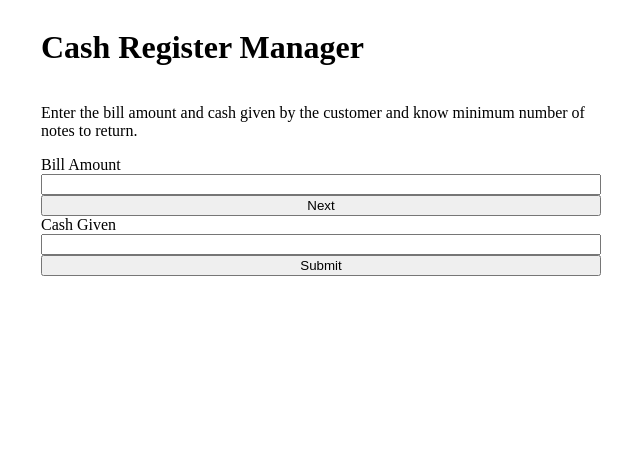
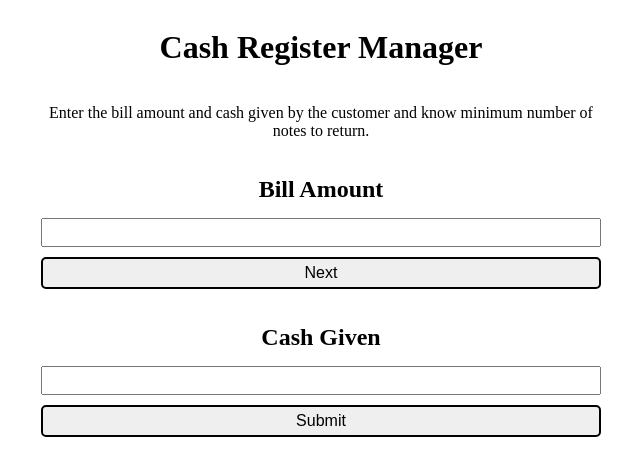
Before and after one commit to Ankur9669/Cash-Register-Mark-10, a React (Create React App) app in the folder cash-register/: page / in a window 1280 px wide. Both pictures are taken after a click on the button "Next". Shown: the top 476 px of the page, without its empty margins (319-959 px from the left). Built offline with nearby package versions, Linux system fonts and the light colour scheme.

Commit message:
updated table structure

```diff
--- a/cash-register/src/App.css
+++ b/cash-register/src/App.css
@@ -1,20 +1,79 @@
+*{
+  text-align: center;
+}
 .container{
   display: flex;
   flex-direction: column;
-  width: 50vw;
   max-width: 560px;
   min-width: 360px;
   margin: auto;
 }
+.label{
+  font-size: 1.5rem;
+  font-weight: 600;
+  padding: 5px;
+  margin-top: 5px;
+  margin-bottom: 5px;
+}
+.button{
+  margin-top: 5px;
+  margin-bottom: 5px;
+  padding: 5px;
+  font-size: 1rem;
+  border-top-left-radius: 5px;
+  border-bottom-left-radius: 5px;
+  border-top-right-radius: 5px;
+  border-bottom-right-radius: 5px;
+  cursor: pointer;
+  border-style: solid;
+}
 .bill-amount-container{
   display: flex;
   flex-direction: column;
+  margin-top: 10px;
+  margin-bottom: 10px;
+}
+
+.input-bill-amount{
+  padding: 5px;
+  margin-top: 5px;
+  margin-bottom: 5px;
+}
+.next-button{
+  padding: 5px;
+  margin-top: 5px;
+  margin-bottom: 5px;
+}
+.input-amount-received{
+  padding: 5px;
+  margin-top: 5px;
+  margin-bottom: 5px;
+}
+.submit-button{
+  padding: 5px;
+  margin-top: 5px;
+  margin-bottom: 5px;
 }
 .amount-received-container{
   display: flex;
   flex-direction: column;
+  margin-top: 10px;
+  margin-bottom: 10px;
 }
 .notes-table{
   margin: auto;
-
+  margin-top: 10px;
+  text-align: center;
 }
+.table-heading{
+  font-size: 1.5rem;
+  font-weight: 600;
+  padding: 5px;
+  margin-top: 5px;
+  margin-bottom: 5px;
+}
+table, th, td {
+  border: 1px solid black;
+  border-collapse: collapse;
+  padding: 10px;
+}
--- a/cash-register/src/App.js
+++ b/cash-register/src/App.js
@@ -8,58 +8,82 @@ function App()
   return (
     <div className="App">
       <div className = "container">
-        <h1>Cash Register Manager</h1>
-        <p>Enter the bill amount and cash given by the customer
+        <h1 className = "app-heading">Cash Register Manager</h1>
+        <p className = "app-description">Enter the bill amount and cash given by the customer
           and know minimum number of notes to return.
         </p>
 
 
         <div className = "bill-amount-container">
-          <label for = "bill-amount">Bill Amount</label>
-          <input type = "number"></input>
-          <button onClick = {() => setNextClicked(true)}>Next</button>
+          <label for = "bill-amount" className = "label">Bill Amount</label>
+          <input type = "number" id = "bill-amount" className = "input-bill-amount"></input>
+          <button onClick = {() => setNextClicked(true)} className = "button">Next</button>
         </div>
 
         {isNextClicked == true &&
         <div className = "amount-received-container">
-          <label for = "amount-received">Cash Given</label>
-          <input type = "number"></input>
-          <button onClick = {() => setSubmitClicked(true)}>Submit</button>
+          <label for = "amount-received" className = "label">Cash Given</label>
+          <input type = "number" id = "amount-received" className = "input-amount-received"></input>
+          <button onClick = {() => setSubmitClicked(true)} className = "button">Submit</button>
         </div>
         }
 
         {isSubmitClicked == true &&
         <div className = "notes-to-be-returned-container">
+           <label for = "notes-table" className = "label">Return Change</label>
           <table className = "notes-table">
-            <caption>Return Change</caption>
             <tbody>
             <tr>
               <th>No of notes</th>
-              <td>0</td>
-              <td>0</td>
-              <td>0</td>
-              <td>0</td>
-              <td>0</td>
-              <td>0</td>
-              <td>0</td>
-              <td>0</td>
-              <td></td>
+              <td>Notes</td>
             </tr>
             <tr>
-              <th>Note</th>
-              <td>2000</td>
-              <td>500</td>
-              <td>200</td>
-              <td>100</td>
-              <td>50</td>
-              <td>20</td>
-              <td>10</td>
-              <td>5</td>
-              <td>1</td>
+               <th>2000</th>
+               <td>0</td>
+            </tr>
+            <tr>
+               <th>1000</th>
+               <td>0</td>
+            </tr>
+            <tr>
+               <th>500</th>
+               <td>0</td>
+            </tr>
+            <tr>
+               <th>200</th>
+               <td>0</td>
+            </tr>
+            <tr>
+               <th>100</th>
+               <td>0</td>
+            </tr>
+            <tr>
+               <th>50</th>
+               <td>0</td>
+            </tr>
+            <tr>
+               <th>20</th>
+               <td>0</td>
+            </tr>
+            <tr>
+               <th>10</th>
+               <td>0</td>
+            </tr>
+            <tr>
+               <th>5</th>
+               <td>0</td>
+            </tr>
+            <tr>
+               <th>2</th>
+               <td>0</td>
+            </tr>
+            <tr>
+               <th>1</th>
+               <td>0</td>
             </tr>
             </tbody>
-
           </table>
+          <h1>Total Required Notes Are:</h1>
         </div>
         }
       </div>
```
